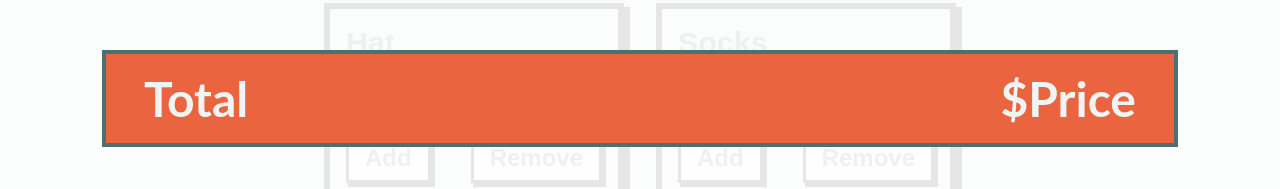
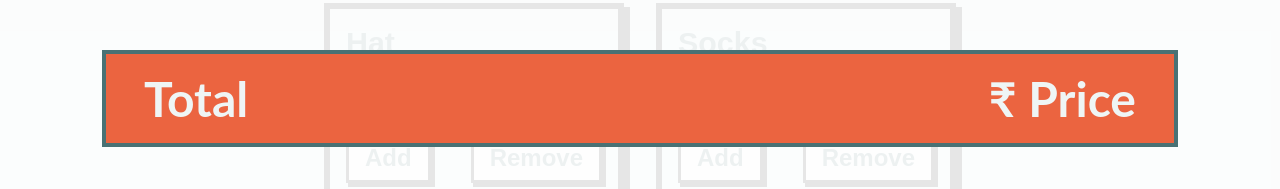
Before and after one commit to Himanshu554466/Shopping-Cart, a React (Create React App) app: page / in a window 1280 px wide. Both pictures are taken after a click on the button "Cart". Shown: the part 478-667 px from the top of the page. Built offline with nearby package versions, Linux system fonts and the light colour scheme; the HTML template or start-up script is replaced by a standard one.

Commit message:
adding logic of close button of cart

```diff
--- a/src/components/CartModal.jsx
+++ b/src/components/CartModal.jsx
@@ -1,9 +1,11 @@
 import React from "react";
 import styles from "../styles/CartModal.module.css";
 
-function CartModal() {
+// destructring the toggle
+function CartModal({toggle}) {
+
 function close(){
-
+  toggle();
 }
 
 function clear(){
@@ -23,7 +25,7 @@ function clear(){
       </div>
       <div className={styles.total}>
         <div className={styles.totalText}>Total</div>
-        <div className={styles.totalPrice}>$Price</div>
+        <div className={styles.totalPrice}>&#x20B9; Price</div>
       </div>
     </div>
   );
--- a/src/itemContext.js
+++ b/src/itemContext.js
@@ -35,7 +35,9 @@ function CustomItemContext({children}){
 
     return(
         <itemContext.Provider value ={{total ,setTotal ,item ,setItem ,handleAdd ,handleRemove,toggle}}>
-          {showCart && <CartModal />}
+
+          {/* paasing toggle as aprops */}
+          {showCart && <CartModal toggle={toggle} />}
             {children}
         </itemContext.Provider>
     )
```
